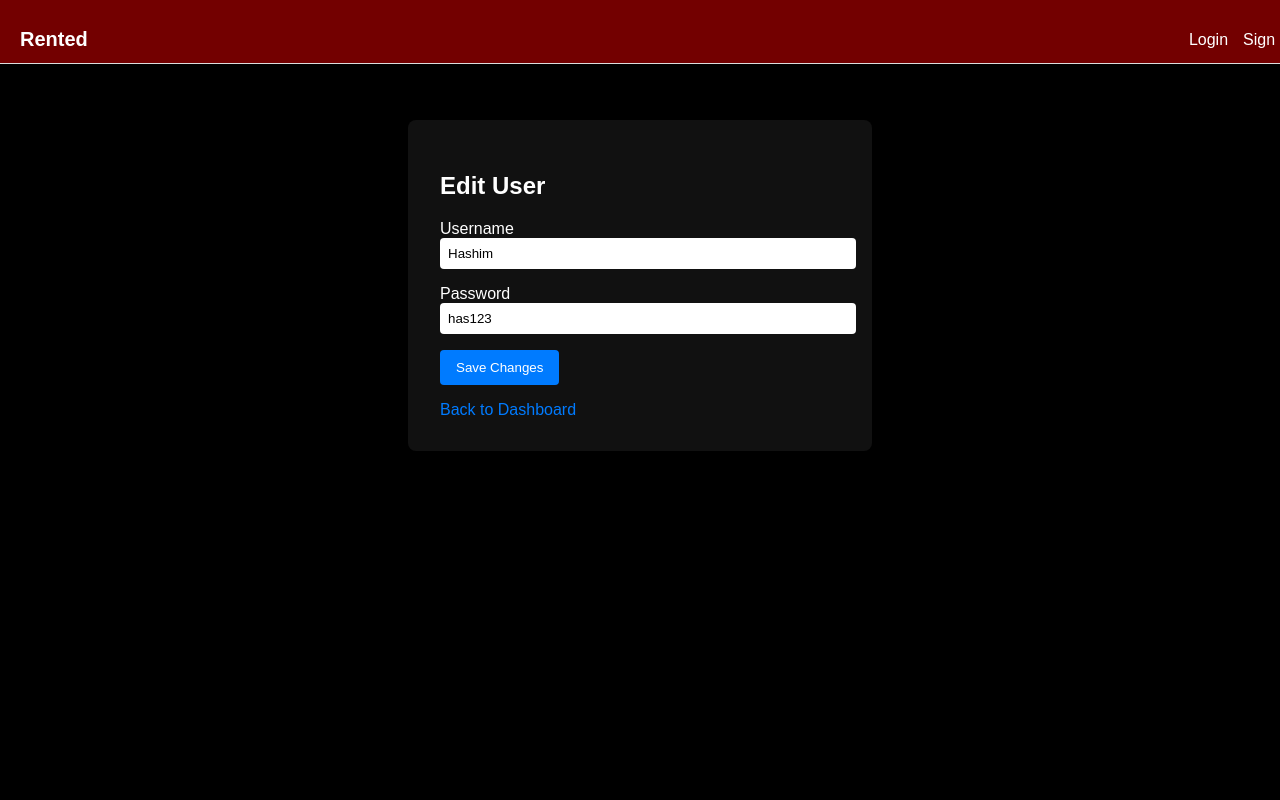
After one commit to x7am/G04, a Flask app: page /edit/3 in a window 1280 px wide. The commit adds this page. Run offline with Flask 3, Linux system fonts and the light colour scheme; data comes from the database, SQL or seed files in the repository; both versions use the stored data as it was after the commit.

Commit message:
add navbar and make edit page and modify admin page

```diff
--- /dev/null
+++ b/Templates/edit_user.html
@@ -0,0 +1,77 @@
+<!DOCTYPE html>
+<html lang="en">
+<head>
+    <meta charset="UTF-8">
+    <title>Edit User - Rented</title>
+    <style>
+        body {
+            font-family: Arial, sans-serif;
+            background: #000;
+            color: #fff;
+            min-height: 100vh;
+            display: flex;
+            justify-content: center;
+            align-items: flex-start;
+            margin: 0;
+        }
+
+        /* Navbar */
+        .navbar {
+            display: flex;
+            justify-content: space-between;
+            align-items: center;
+            padding: 12px 20px;
+            background-color: #730000;
+            border-bottom: 1px solid #ddd;
+            position: fixed;
+            top: 0;
+            left: 0;
+            width: 100%;
+            z-index: 10;
+        }
+        .nav-left, .nav-right { display: flex; align-items: center; }
+        .nav-right a { text-decoration: none; color: #ffffff; margin-left: 15px; font-weight: 500; }
+        .nav-right a:hover { color: #007BFF; }
+        .logo { font-size: 20px; font-weight: bold; color: #fff; text-decoration: none; }
+
+        /* Container */
+        .container {
+            background-color: #111; /* black box */
+            padding: 32px;
+            border-radius: 8px;
+            width: 400px;
+            margin-top: 120px; /* push below navbar */
+        }
+
+        input { width: 100%; padding: 8px; margin-bottom: 16px; border-radius: 4px; border: none; }
+        button { padding: 10px 16px; border: none; border-radius: 4px; background: #007bff; color: #fff; }
+        button:hover { background: #0056b3; }
+        a { color: #007bff; text-decoration: none; display: block; margin-top: 16px; }
+    </style>
+</head>
+<body>
+    <!-- Navbar -->
+    <nav class="navbar">
+        <div class="nav-left">
+            <a href="{{ url_for('home') }}" class="logo">Rented</a>
+        </div>
+        <div class="nav-right">
+            <a href="{{ url_for('login') }}">Login</a>
+            <a href="{{ url_for('signup') }}">Sign Up</a>
+        </div>
+    </nav>
+
+    <!-- Black container -->
+    <div class="container">
+        <h2>Edit User</h2>
+        <form method="POST">
+            <label>Username</label>
+            <input type="text" name="username" value="{{ user.username }}" required>
+            <label>Password</label>
+            <input type="text" name="password" value="{{ user.password }}">
+            <button type="submit">Save Changes</button>
+            <a href="{{ url_for('admin_dashboard') }}">Back to Dashboard</a>
+        </form>
+    </div>
+</body>
+</html>
--- a/Templates/navbar.html
+++ b/Templates/navbar.html
@@ -33,6 +33,6 @@
   .logo {
     font-size: 20px;
     font-weight: bold;
-    color: #000;
+    color: #efeaea;
   }
 </style>
--- a/app.py
+++ b/app.py
@@ -7,6 +7,7 @@ app.config["SQLALCHEMY_DATABASE_URI"] = "sqlite:///rented.db"
 app.config["SQLALCHEMY_TRACK_MODIFICATIONS"] = False
 db = SQLAlchemy(app)
 
+
 class User(db.Model):
     id = db.Column(db.Integer, primary_key=True)
     username = db.Column(db.String(150), unique=True, nullable=False)
@@ -15,6 +16,8 @@ class User(db.Model):
 
     def __repr__(self):
         return f"<User {self.username}>"
+
+
 @app.route("/")
 def home():
     return render_template("index.html", title="Rented")
@@ -25,7 +28,6 @@ def signup():
         username = request.form.get("username")
         password = request.form.get("password")
 
-        # check if username already exists
         existing_user = User.query.filter_by(username=username).first()
         if existing_user:
             return "Username already exists!"
@@ -46,20 +48,46 @@ def login():
 
         user = User.query.filter_by(username=username, password=password).first()
         if user:
-            return redirect(url_for("home"))
+            return redirect(url_for("admin_dashboard"))
         else:
             error = "Incorrect username or password!"
 
     return render_template("login.html", title="Login", error=error)
+
 
 @app.route("/admin")
 def admin_dashboard():
     users = User.query.all()  # fetch all users from the database
     return render_template("admin_dashboard.html", users=users, title="Admin Dashboard")
 
+
+@app.route("/delete/<int:user_id>")
+def delete_user(user_id):
+    user = User.query.get_or_404(user_id)
+    db.session.delete(user)
+    db.session.commit()
+    return redirect(url_for("admin_dashboard"))
+
+@app.route("/edit/<int:user_id>", methods=["GET", "POST"])
+def edit_user(user_id):
+    user = User.query.get_or_404(user_id)
+    if request.method == "POST":
+        new_username = request.form.get("username")
+        new_password = request.form.get("password")
+
+        if new_username:
+            user.username = new_username
+        if new_password:
+            user.password = new_password
+
+        db.session.commit()
+        return redirect(url_for("admin_dashboard"))
+
+    return render_template("edit_user.html", user=user)
+
+
 if __name__ == "__main__":
     import sys
-
     if len(sys.argv) > 1 and sys.argv[1] == "initdb":
         with app.app_context():
             db.create_all()
```
Also changed, not shown: Templates/admin_dashboard.html (+50 -39 lines), instance/rented.db.
